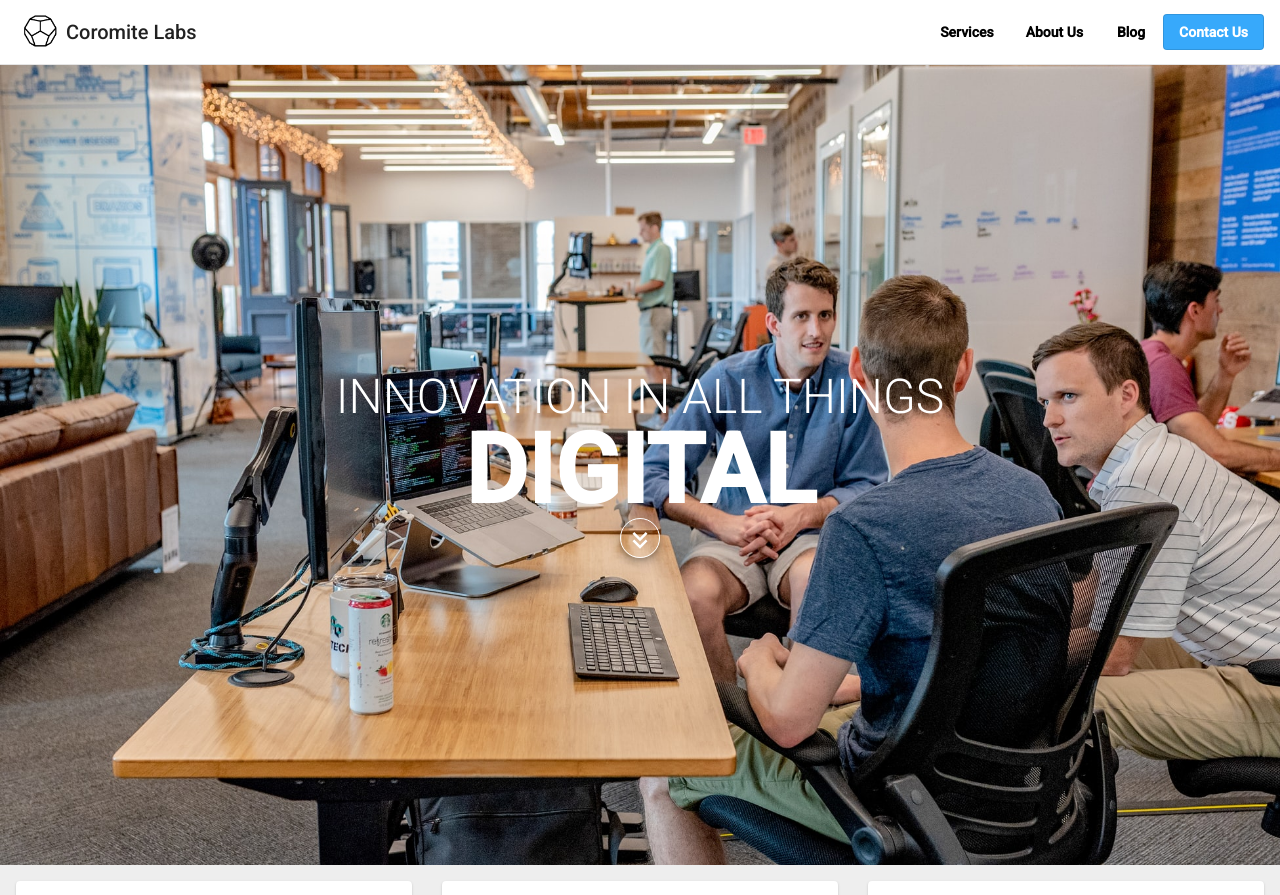
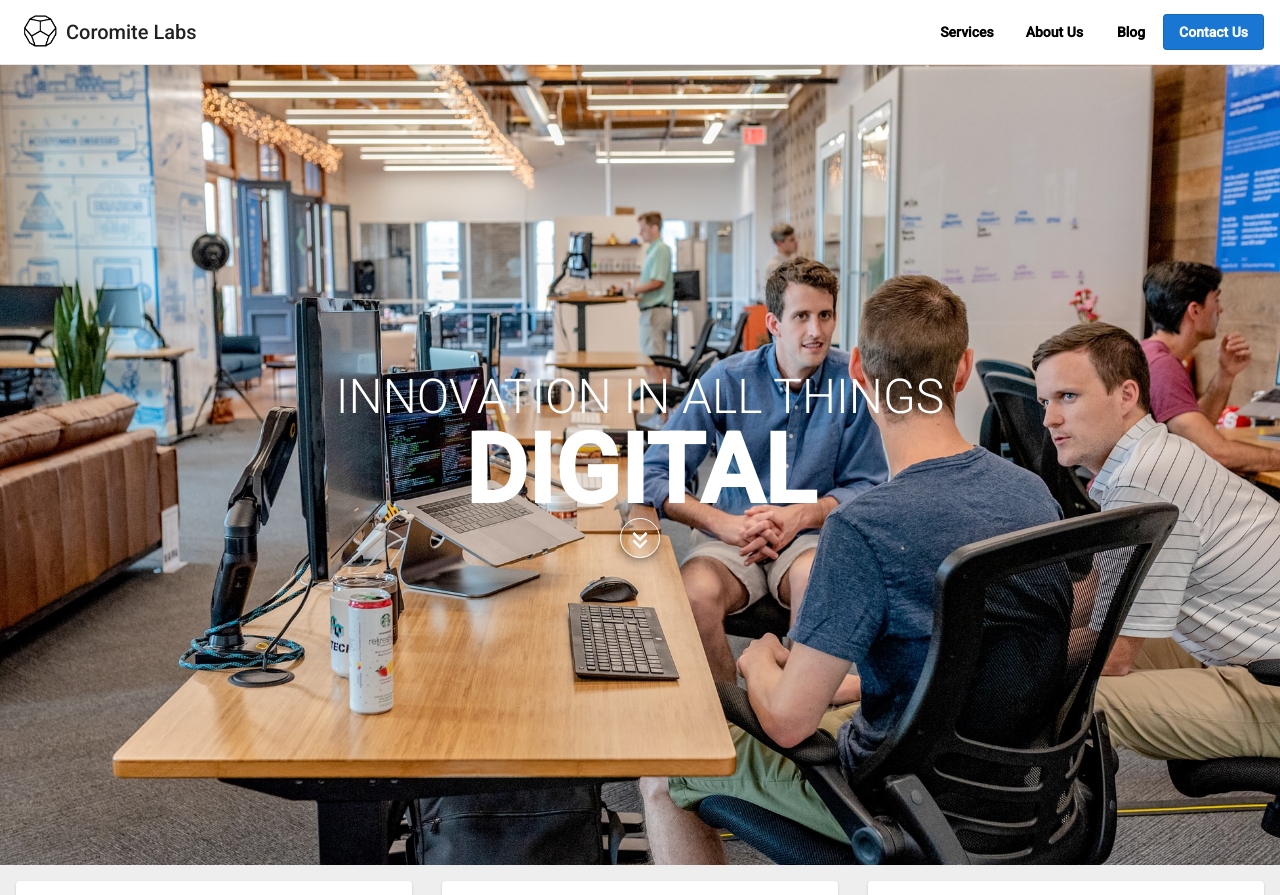
Before and after one commit to javier-munster/coromite-homepage, an Angular app: page / in a window 1280 px wide. Shown: the top 895 px of the page. Built offline with nearby package versions, Linux system fonts and the light colour scheme.

Commit message:
fix: added colors back to service buttons

```diff
--- a/src/app/components/navbar/navbar.component.css
+++ b/src/app/components/navbar/navbar.component.css
@@ -12,7 +12,7 @@
     font-weight: bold;
     background-color: transparent;
     color: #FFFFFF;
-    background: #37a9fb;
+    background: #1976d2;
 }
 
 .mat-button:hover {
@@ -21,7 +21,8 @@
 
 .mat-stroked-button:hover {
     background: #FFFFFF;
-    color: #37a9fb;
+    color: #1976d2;
+    border-color: #1976d2;
 }
 
 .logo {
--- a/src/app/components/services/services.component.css
+++ b/src/app/components/services/services.component.css
@@ -9,8 +9,8 @@
 }
 
 .card-button {
-    background-color: #1976d2;
-    color: white;
+    background-color: #1976d2 !important;
+    color: white !important;
 }
 
 .card-text {
```
